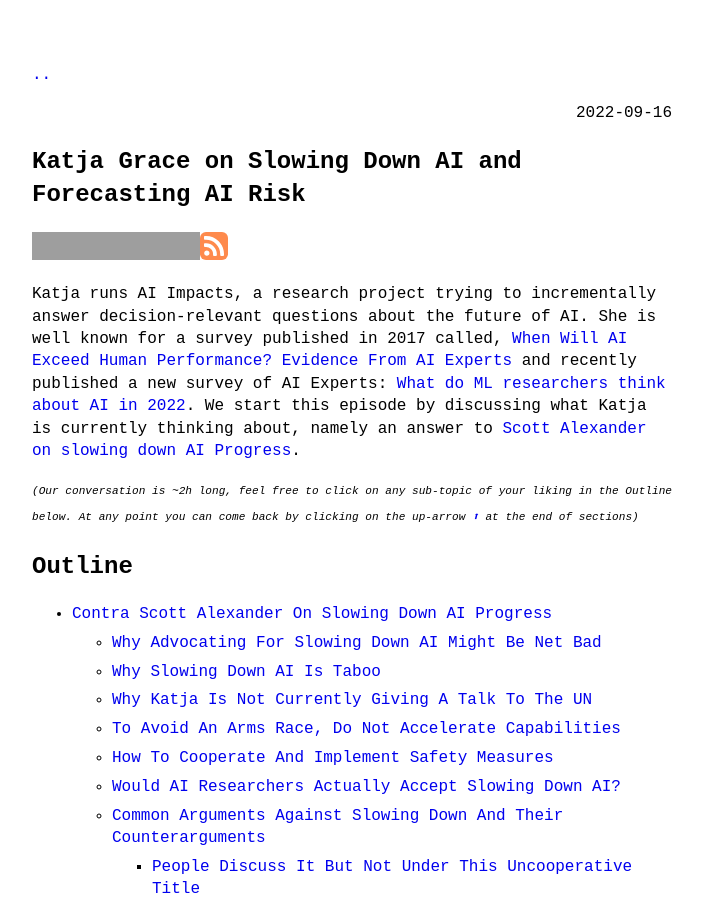
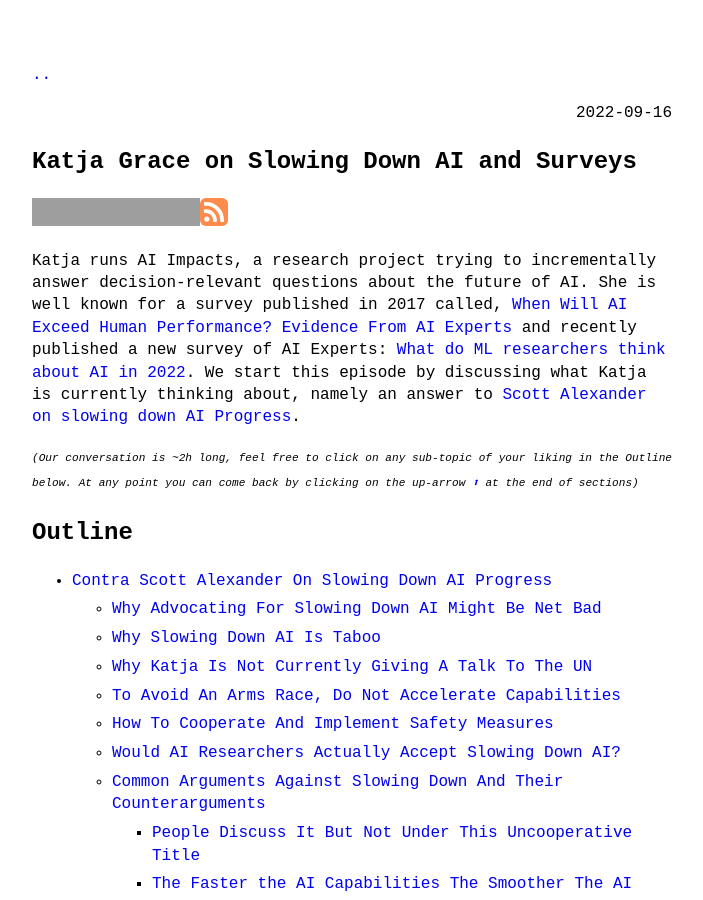
Before and after one commit to theinsideview/theinsideview.github.io, a Jekyll site: the page built from _posts/2022-09-16-katja.md, in a window 1280 px wide and 900 px high, cut to the strip 0-900 px from the top of the window. Shown: the whole strip, without its empty margins (288-991 px from the left). Built offline with Jekyll 4.4.1, drawn with Linux system fonts in a browser that asks for light colours; grey boxes are pictures that could not be loaded.

Commit message:
Update 2022-09-16-katja.md

```diff
--- a/_posts/2022-09-16-katja.md
+++ b/_posts/2022-09-16-katja.md
@@ -1,6 +1,6 @@
 ---
 layout: post
-title: "Katja Grace on Slowing Down AI and Forecasting AI Risk"
+title: "Katja Grace on Slowing Down AI and Surveys"
 category: podcast
 permalink: katja
 youtubeId: rSw3UVDZge0
```
